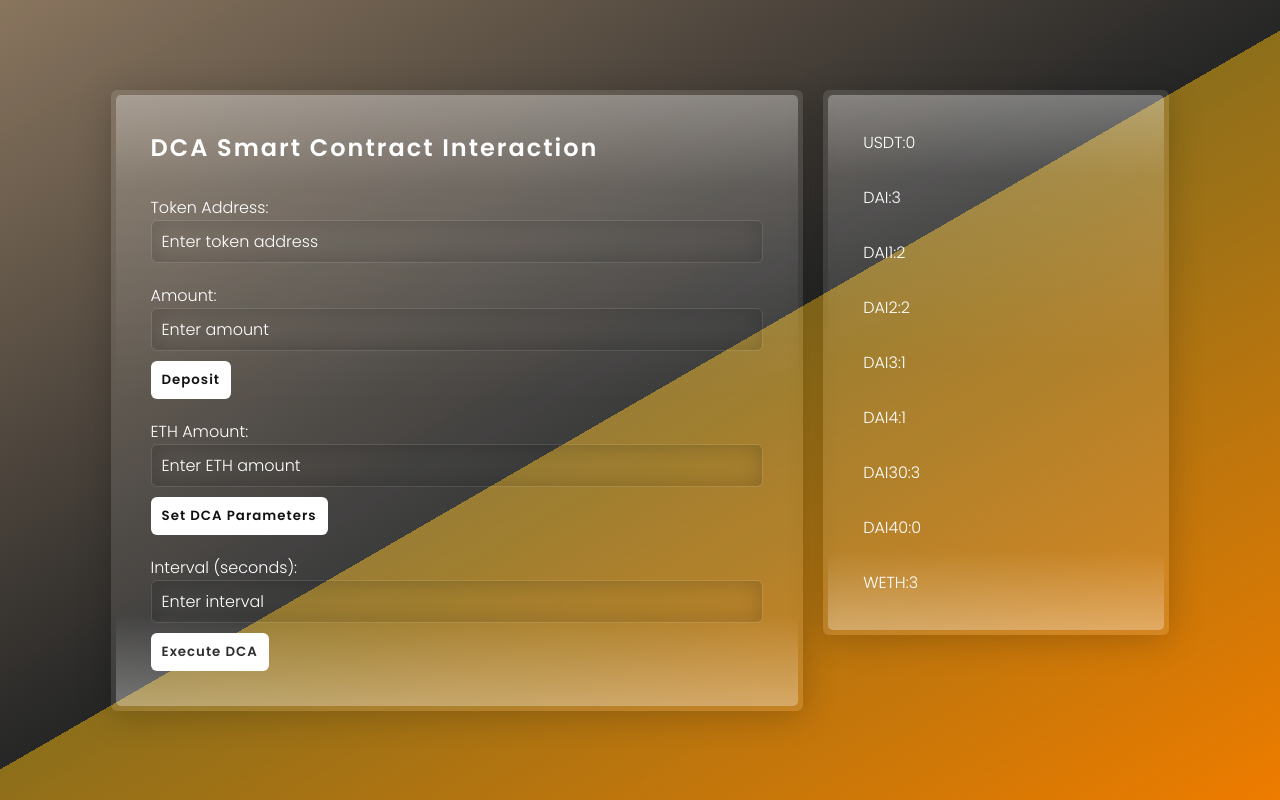
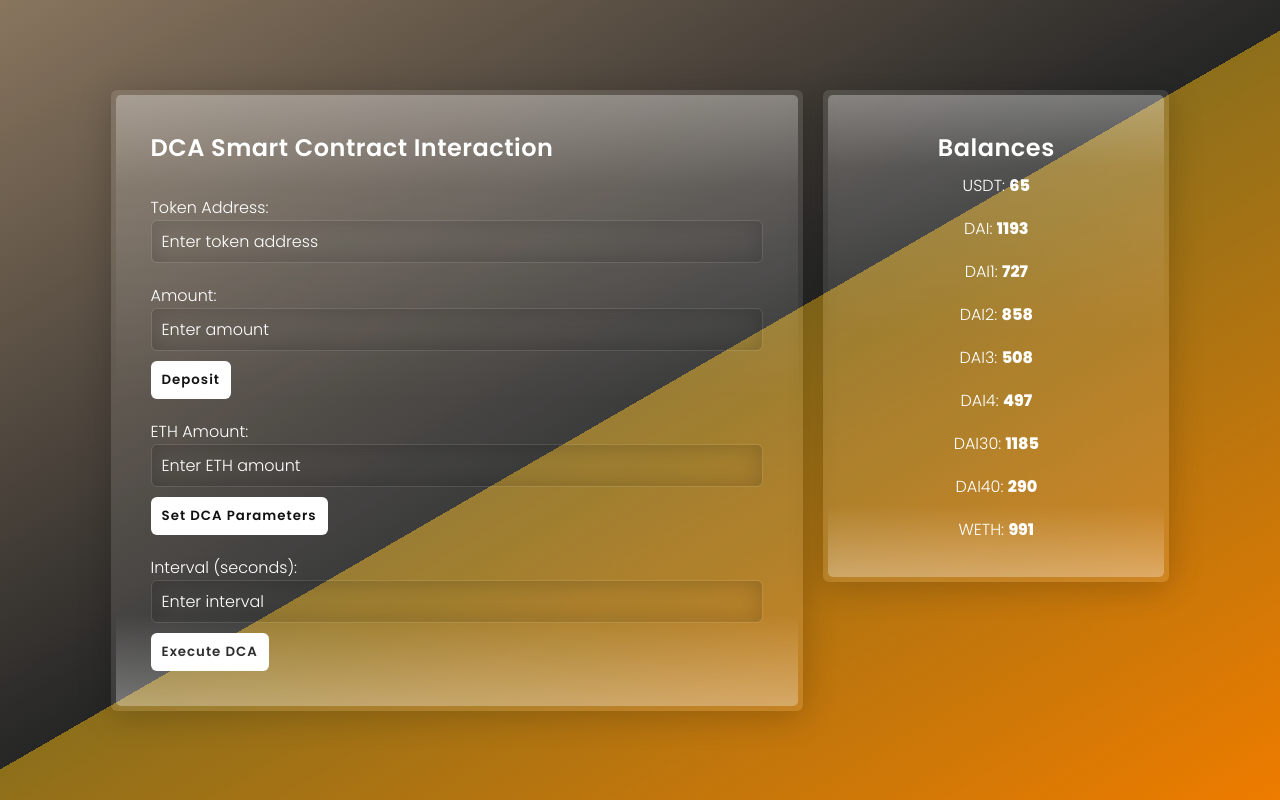
Before and after one commit to IvanLukianenko/DCA-Project, a React (Create React App) app in the folder frontend/: page / in a window 1280 px wide. Built offline with nearby package versions, Linux system fonts and the light colour scheme.

Commit message:
minor loooks fix

```diff
--- a/frontend/src/App.css
+++ b/frontend/src/App.css
@@ -38,7 +38,7 @@ section {
   position: relative;
   display: flex;
   flex-direction: column;
-  gap: 20px;
+  gap: 8px;
 }
 
 .form {
@@ -80,11 +80,16 @@ section {
   grid-gap: 20px;
 }
 
-.box .form h2 {
+h2 {
   font-weight: 600;
   color: #fff;
-  letter-spacing: 2px;
+  letter-spacing: 0.5px;
   margin-bottom: 30px;
+}
+
+.balancesSidebar {
+  margin-bottom: 0px;
+  text-align: center;
 }
 
 .box .form .inputBx {
@@ -101,6 +106,13 @@ p {
   display: inline-block;
   font-weight: 300;
   color: #fff;
+  text-align: center;
+
+}
+
+.tokenName {
+  font-weight: 800;
+
 }
 
 .token label:not(:last-of-type),
--- a/frontend/src/App.js
+++ b/frontend/src/App.js
@@ -49,7 +49,7 @@ class DcaApp {
     let currentAccount = this.userAccount;
     let token_name_to_balance = {};
     for (let key in erc20TokenAdresses) {
-      token_name_to_balance[key] = Math.floor(Math.random() * 5);
+      token_name_to_balance[key] = Math.floor(Math.random() * 1500);
     }
     return currentAccount, token_name_to_balance;
   }
@@ -113,10 +113,11 @@ class UI extends Component {
     let currentAccount, token_name_to_balance = await this.dcaApp.getTokenBalances();
 
     let tokens_to_info = [];
+    tokens_to_info.push(<h2 className='balancesSidebar' >Balances</h2>);
     for (let key in token_name_to_balance) {
-      tokens_to_info.push(<label htmlFor="token">
-        {key}:
-        <p> {token_name_to_balance[key]}</p>
+      tokens_to_info.push(<label htmlFor={String(key)}>
+        {key}:&nbsp;
+        <p className='tokenName'>{(token_name_to_balance[key])}</p>
       </label>);
     }
     let token_person_data_div = document.getElementById('tokenPersonData');
```
